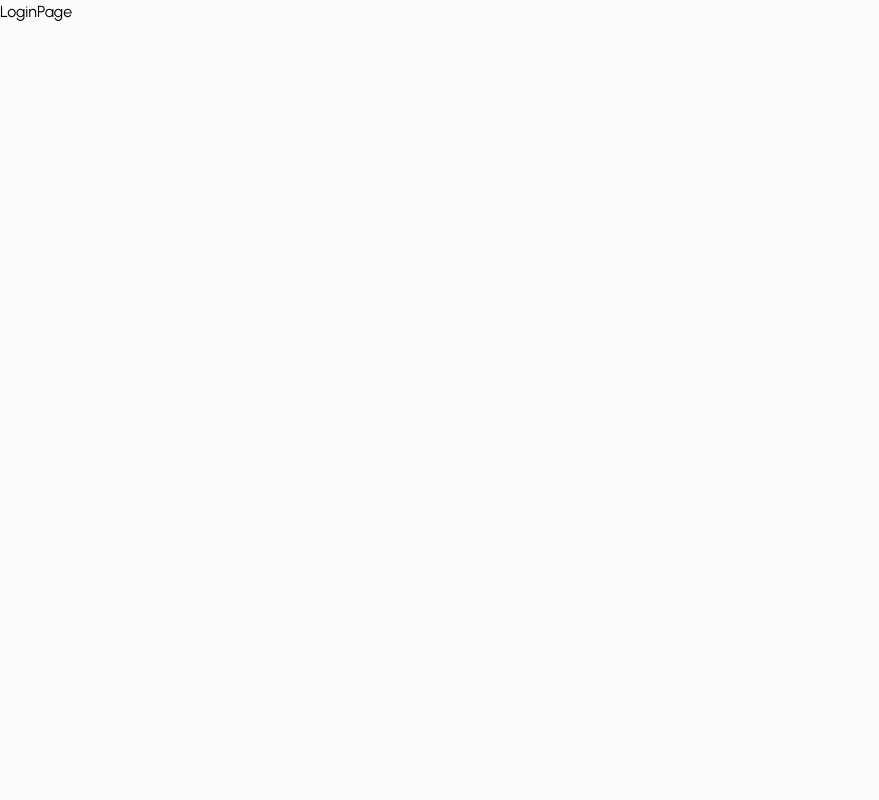
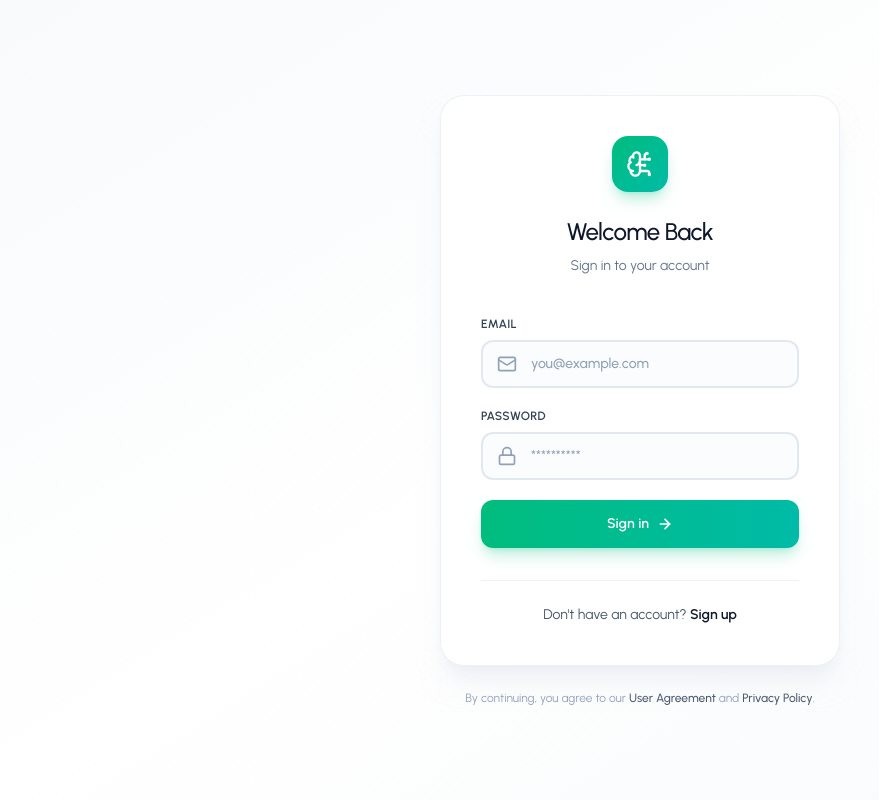
Before and after one commit to Rajan0828/Cognitia, a React (Vite) app in the folder Frontend/: page /login in a window 1280 px wide. Shown: the whole page, without its empty margins (0-879 px from the left). Built offline with nearby package versions, Linux system fonts and the light colour scheme.

Commit message:
Feat: Login Page UI

```diff
--- a/Frontend/src/pages/Auth/LoginPage.jsx
+++ b/Frontend/src/pages/Auth/LoginPage.jsx
@@ -1,5 +1,150 @@
+import React, { useState } from 'react';
+import { Link, useNavigate } from 'react-router-dom';
+import { useAuth } from '../../context/AuthContext';
+import authService from '../../services/authService';
+import { BrainCircuit, Mail, Lock, ArrowRight } from 'lucide-react';
+import toast from 'react-hot-toast';
+
 const LoginPage = () => {
-  return <div>LoginPage</div>;
+  const [email, setEmail] = useState('');
+  const [password, setPassword] = useState('');
+  const [error, setError] = useState('');
+  const [loading, setLoading] = useState(false);
+  const [focusedField, setFocusedField] = useState(null);
+
+  const navigate = useNavigate();
+  const { login } = useAuth();
+
+  const handleSubmit = async (e) => {
+    e.preventDefault();
+    setLoading(true);
+    setError('');
+    try {
+      const { token, user } = await authService.login(email, password);
+      login(user, token);
+      toast.success('Login successful');
+      navigate('/dashboard');
+    } catch (error) {
+      setError(error.message || 'Failed to login. Please check your credentials.');
+      toast.error(error.message || 'Failed to login.');
+    } finally {
+      setLoading(false);
+    }
+  };
+
+  return (
+    <div className="flex items-center justify-center min-h-screen bg-linear-to-br from-slate-50 via-white to-slate-50 ">
+      <div className="absolute inset-0 bg-[radial-gradient(#e5e7eb_1px,transparent_1px)] bg-size-[16px_16px] opacity-30" />
+      <div className="relative w-full max-w-md px-6">
+        <div className="bg-white/80 backdrop-blur-xl border border-slate-200/60 rounded-3xl shadow-xl shadow-slate-200/50 p-10">
+          {/* HEADER */}
+          <div className="text-center mb-10">
+            <div className="inline-flex items-center justify-center w-14 h-14 rounded-2xl bg-linear-to-br from-emerald-500 to-teal-500 shadow-lg shadow-emerald-500/25 mb-6">
+              <BrainCircuit className="w-7 h-7 text-white" strokeWidth={2} />
+            </div>
+            <h1 className="text-2xl font-medium text-slate-900 tracking-tight mb-2">Welcome Back</h1>
+            <p className="text-slate-500 text-sm">Sign in to your account</p>
+          </div>
+
+          {/* FORM */}
+          <div className="space-y-5">
+            {/* EMAIL FIELD */}
+            <div className="space-y-2">
+              <label className="block text-xs font-semibold text-slate-700 uppercase tracking-wide">Email</label>
+              <div className="relative group">
+                <div
+                  className={`absolute inset-y-0 left-0 pl-4 flex items-center pointer-events-none transition-colors duration-200 ${focusedField === 'email' ? 'text-emerald-500' : 'text-slate-400'}`}
+                >
+                  <Mail className="h-5 w-5" strokeWidth={2} />
+                </div>
+                <input
+                  type="email"
+                  value={email}
+                  onChange={(e) => setEmail(e.target.value)}
+                  onFocus={() => setFocusedField('email')}
+                  onBlur={() => setFocusedField(null)}
+                  className="w-full h-12 pl-12 pr-4 border-2 border-slate-200 rounded-xl bg-slate-50/50 text-slate-900 placeholder-slate-400 text-sm font-medium transition-all duration-200 focus:outline-none focus:border-emerald-500 focus:bg-white focus:shadow-lg focus:shadow-emerald-500/10"
+                  placeholder="you@example.com"
+                />
+              </div>
+            </div>
+
+            {/* PASSWORD FIELD */}
+            <div className="space-y-2">
+              <label className="block text-xs font-semibold text-slate-700 uppercase tracking-wide">Password</label>
+              <div className="relative group">
+                <div
+                  className={`absolute inset-y-0 left-0 pl-4 flex items-center pointer-events-none transition-colors duration-200 ${focusedField === 'password' ? 'text-emerald-500' : 'text-slate-400'}`}
+                >
+                  <Lock className="h-5 w-5" strokeWidth={2} />
+                </div>
+                <input
+                  type="password"
+                  value={password}
+                  onChange={(e) => setPassword(e.target.value)}
+                  onFocus={() => setFocusedField('password')}
+                  onBlur={() => setFocusedField(null)}
+                  className="w-full h-12 pl-12 pr-4 border-2 border-slate-200 rounded-xl bg-slate-50/50 text-slate-900 placeholder-slate-400 text-sm font-medium transition-all duration-200 focus:outline-none focus:border-emerald-500 focus:bg-white focus:shadow-lg focus:shadow-emerald-500/10"
+                  placeholder="**********"
+                />
+              </div>
+            </div>
+
+            {/* ERROR MESSAGE */}
+            {error && (
+              <div className="rounded-lg bg-red-50 border border-red-200 p-3">
+                <p className="text-xs text-red-600 font-medium text-center">{error}</p>
+              </div>
+            )}
+
+            {/* SUBMIT BUTTON */}
+            <button
+              onClick={handleSubmit}
+              disabled={loading}
+              className="group relative w-full h-12 bg-linear-to-r from-emerald-500 to-teal-500 hover:to-teal-600 active:scale-[0.98] text-white text-sm font-semibold rounded-xl transition-all duration-200 focus:outline-none focus:ring-4 focus:ring-emerald-500/20 disabled:opacity-50 disabled:cursor-not-allowed disabled:active:scale-100 shadow-lg shadow-emerald-500/25 overflow-hidden"
+            >
+              <span className="relative z-10 flex items-center justify-center gap-2">
+                {loading ? (
+                  <>
+                    <div className="w-4 h-4 border-2 border-white/30 border-t-white rounded-full animate-spin" />
+                    Signing in...
+                  </>
+                ) : (
+                  <>
+                    Sign in
+                    <ArrowRight className="w-4 h-4 group-hover:translate-x-1 transition-transform duration-200" strokeWidth={2.5} />
+                  </>
+                )}
+              </span>
+              <div className="absolute inset-0 bg-linear-to-r from-white/0 via-white/20 to-white/0 -translate-x-full group-hover:translate-x-full transition-transform duration-700" />
+            </button>
+          </div>
+
+          {/* FOOTER */}
+          <div className="mt-8 pt-6 border-t border-slate-200/60">
+            <p className="text-center text-sm text-slate-600">
+              Don't have an account? {''}
+              <Link to="/register" className="font-semibold text-slate-900 hover:text-emerald-700 transition-colors duration-200">
+                Sign up
+              </Link>
+            </p>
+          </div>
+        </div>
+
+        {/* SUBTLE FOOTER TEXT */}
+        <p className="text-center text-xs text-slate-400 mt-6">
+          By continuing, you agree to our{' '}
+          <Link to="" className="font-medium text-slate-600 hover:text-emerald-700 transition-colors duration-200">
+            User Agreement
+          </Link>{' '}
+          and{' '}
+          <Link to="" className="font-medium text-slate-600 hover:text-emerald-700 transition-colors duration-200">
+            Privacy Policy
+          </Link>
+          .
+        </p>
+      </div>
+    </div>
+  );
 };
-
 export default LoginPage;
```
